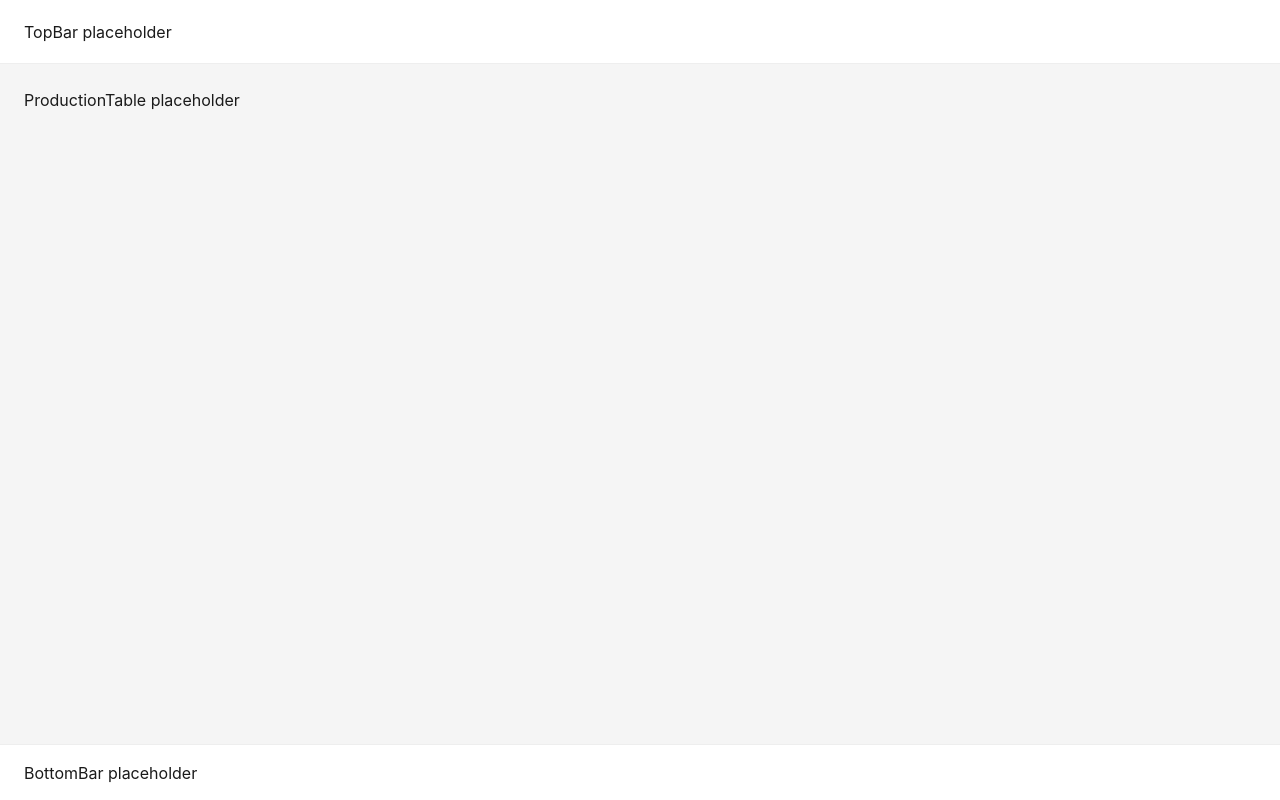
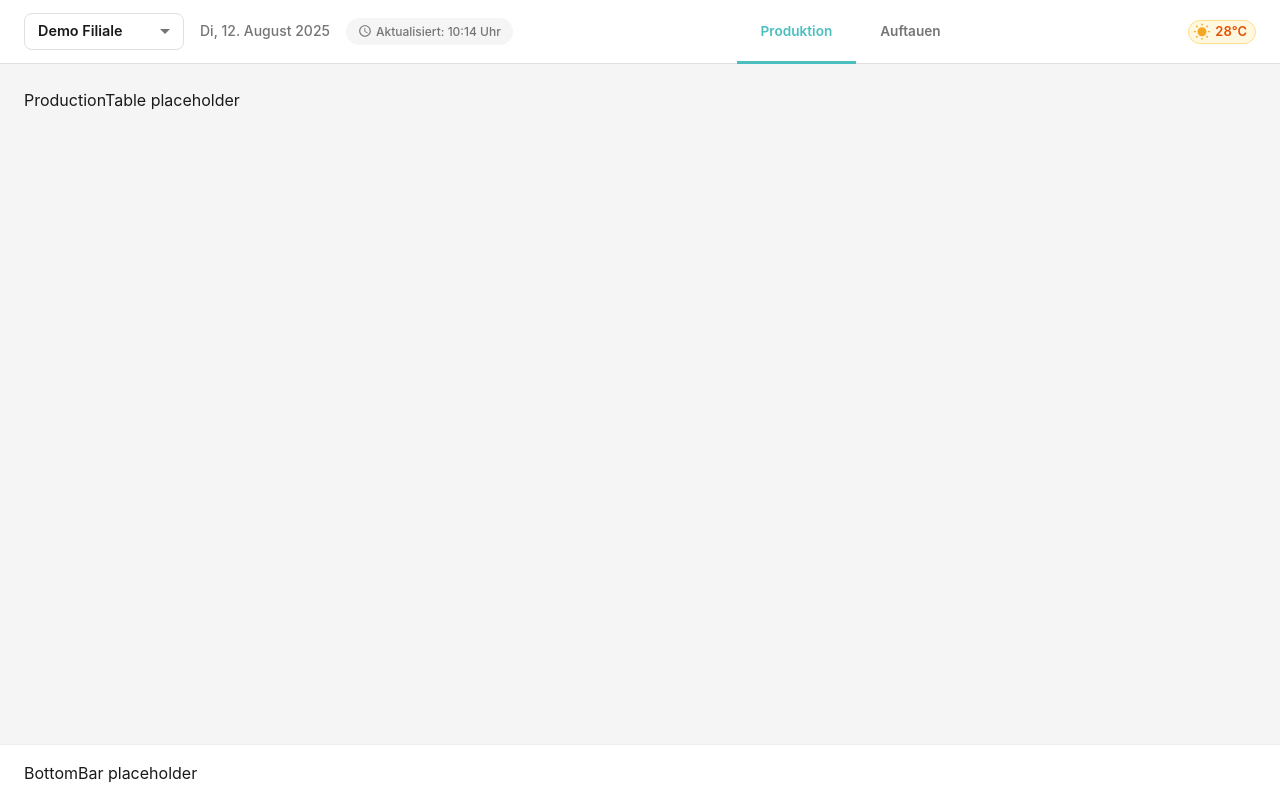
Before and after one commit to heliavz/foodforecast-production-plan, a React (Vite) app: page / in a window 1280 px wide. Built offline with nearby package versions, Linux system fonts and the light colour scheme.

Commit message:
TopBar - branch selector, date, last updated timestamp, tabs, weather

```diff
--- a/src/components/TopBar/TopBar.jsx
+++ b/src/components/TopBar/TopBar.jsx
@@ -1,16 +1,127 @@
+import {
+  Box,
+  Typography,
+  Select,
+  MenuItem,
+  Tab,
+  Tabs,
+  Chip,
+} from "@mui/material";
+import WbSunnyRoundedIcon from "@mui/icons-material/WbSunnyRounded";
+import AccessTimeRoundedIcon from "@mui/icons-material/AccessTimeRounded";
+import { useState } from "react";
+import { branchInfo } from "../../data/mockData";
+
 export default function TopBar() {
+  const [tab, setTab] = useState(0);
+  const [branch, setBranch] = useState(branchInfo.name);
+
   return (
-    <div
-      style={{
-        background: "#fff",
-        height: 64,
-        borderBottom: "1px solid #eee",
+    <Box
+      sx={{
+        backgroundColor: "background.paper",
+        borderBottom: "1px solid #E0E0E0",
+        px: 3,
+        py: 0,
         display: "flex",
         alignItems: "center",
-        padding: "0 24px",
+        justifyContent: "space-between",
+        height: 64,
+        flexShrink: 0,
+        gap: 2,
       }}
     >
-      TopBar placeholder
-    </div>
+      {/* LEFT - branch selector + date */}
+      <Box sx={{ display: "flex", alignItems: "center", gap: 2 }}>
+        <Select
+          value={branch}
+          onChange={(e) => setBranch(e.target.value)}
+          size="small"
+          sx={{
+            fontWeight: 600,
+            fontSize: "0.9rem",
+            minWidth: 160,
+            "& .MuiOutlinedInput-notchedOutline": {
+              borderColor: "#E0E0E0",
+            },
+          }}
+        >
+          <MenuItem value="Demo Filiale">Demo Filiale</MenuItem>
+          <MenuItem value="Filiale Nord">Filiale Nord</MenuItem>
+          <MenuItem value="Filiale Süd">Filiale Süd</MenuItem>
+        </Select>
+
+        <Typography
+          variant="body2"
+          sx={{
+            color: "text.secondary",
+            fontWeight: 500,
+            whiteSpace: "nowrap",
+          }}
+        >
+          {branchInfo.date}
+        </Typography>
+
+        {/* Last updated timestamp */}
+        <Box
+          sx={{
+            display: "flex",
+            alignItems: "center",
+            gap: 0.5,
+            backgroundColor: "#F5F5F5",
+            borderRadius: 2,
+            px: 1.5,
+            py: 0.5,
+          }}
+        >
+          <AccessTimeRoundedIcon
+            sx={{ fontSize: 14, color: "text.secondary" }}
+          />
+          <Typography
+            variant="caption"
+            sx={{ color: "text.secondary", fontWeight: 500 }}
+          >
+            Aktualisiert: {branchInfo.lastUpdated} Uhr
+          </Typography>
+        </Box>
+      </Box>
+
+      {/* CENTER - Produktion / Auftauen tabs */}
+      <Tabs
+        value={tab}
+        onChange={(_, newVal) => setTab(newVal)}
+        sx={{
+          "& .MuiTab-root": {
+            fontWeight: 600,
+            fontSize: "0.85rem",
+            textTransform: "none",
+            minHeight: 64,
+            px: 3,
+          },
+          "& .MuiTabs-indicator": {
+            backgroundColor: "primary.main",
+            height: 3,
+          },
+        }}
+      >
+        <Tab label="Produktion" />
+        <Tab label="Auftauen" />
+      </Tabs>
+
+      {/* RIGHT - weather */}
+      <Box sx={{ display: "flex", alignItems: "center", gap: 1 }}>
+        <Chip
+          icon={<WbSunnyRoundedIcon sx={{ color: "#F5A623 !important" }} />}
+          label={`${branchInfo.weather.temp}°C`}
+          size="small"
+          sx={{
+            backgroundColor: "#FFF8E1",
+            fontWeight: 600,
+            color: "#E65100",
+            border: "1px solid #FFE082",
+          }}
+        />
+      </Box>
+    </Box>
   );
 }
```
